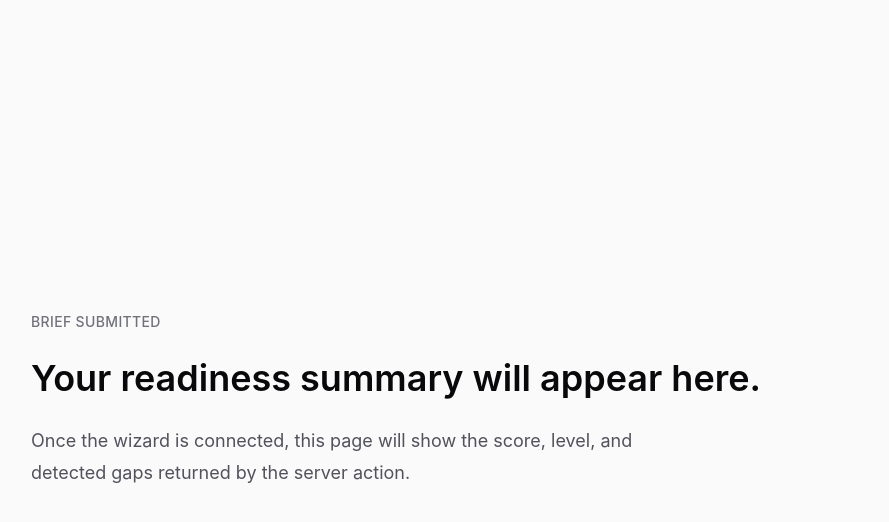
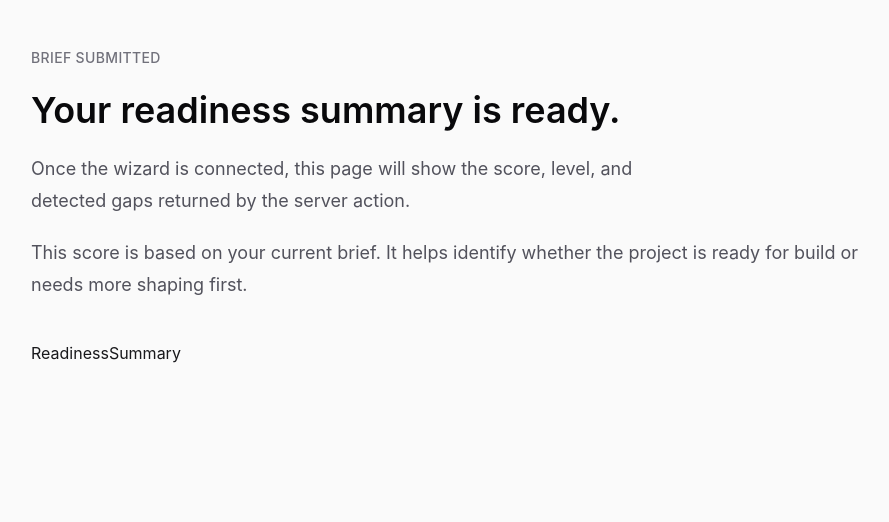
Before and after one commit to sabaudianin/conversion-studio, a Next.js app: page /brief/success in a window 1280 px wide. Shown: the top 522 px of the page, without its empty margins (185-1074 px from the left). Built offline with nearby package versions, Linux system fonts and the light colour scheme.

Commit message:
add readines summary placeholder

```diff
--- a/src/app/(public)/brief/success/page.tsx
+++ b/src/app/(public)/brief/success/page.tsx
@@ -1,18 +1,28 @@
+import { ReadinessSummary } from '@/components/brief/readines-summary'
+
 export default function BriefSuccessPage() {
     return (
         <main className="mx-auto flex min-h-screen max-w-4xl flex-col px-6 py-12">
-            <section className="flex flex-1 flex-col justify-center gap-6">
+
+            <section className="mb-10 space-y-5">
                 <p className="text-sm font-medium uppercase tracking-wide text-zinc-500">
                     Brief submitted
                 </p>
-                <h1 className="max-w-3xl text-4xl font-semibold leading-tight text-zinc-950">
-                    Your readiness summary will appear here.
+
+                <h1 className="text-4xl font-semibold leading-tight text-zinc-950">
+                    Your readiness summary is ready.
                 </h1>
                 <p className="max-w-2xl text-lg leading-8 text-zinc-600">
                     Once the wizard is connected, this page will show the score, level,
                     and detected gaps returned by the server action.
                 </p>
+                <p className="text-lg leading-8 text-zinc-600">
+                    This score is based on your current brief. It helps identify whether
+                    the project is ready for build or needs more shaping first.
+                </p>
             </section>
+
+            <ReadinessSummary />
         </main>
     );
 }
--- /dev/null
+++ b/src/components/brief/readines-summary.tsx
@@ -0,0 +1,7 @@
+import React from 'react'
+
+export const ReadinessSummary = () => {
+    return (
+        <div>ReadinessSummary</div>
+    )
+}
```
